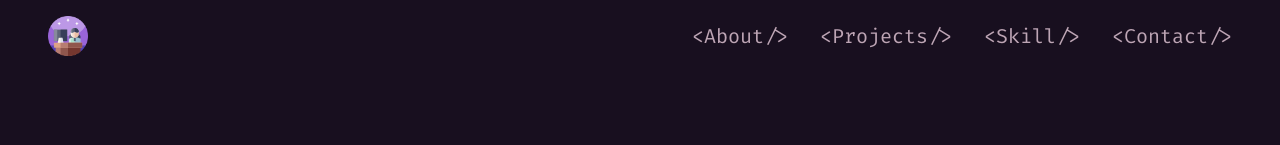
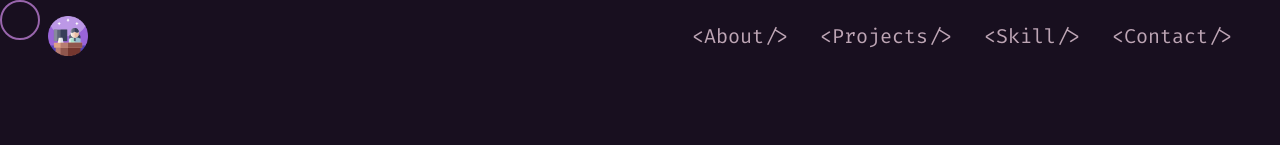
Before and after one commit to oleksaYevtush/myPortfolio, a Next.js app: page / in a window 1280 px wide. Shown: the top 145 px of the page. Built offline with nearby package versions, Linux system fonts and the light colour scheme.

Commit message:
add cursor

```diff
--- a/package.json
+++ b/package.json
@@ -1,5 +1,5 @@
 {
-  "name": "portfolio",
+  "name": "myportfolio",
   "version": "0.1.0",
   "private": true,
   "scripts": {
--- /dev/null
+++ b/src/app/components/Cursor.jsx
@@ -0,0 +1,30 @@
+import React, { useEffect, useRef } from "react";
+import { gsap } from "gsap";
+
+const Cursor = () => {
+  const cursorRef = useRef(null);
+
+  useEffect(() => {
+    const cursor = cursorRef.current;
+
+    document.addEventListener("mousemove", (e) => {
+      gsap.to(cursor, { x: e.clientX, y: e.clientY, duration: 0.2 });
+    });
+
+    const links = document.querySelectorAll("a, button");
+
+    links.forEach((link) => {
+      link.addEventListener("mouseenter", () => {
+        gsap.to(cursor, { scale: 2, backgroundColor: "#784da8" });
+      });
+
+      link.addEventListener("mouseleave", () => {
+        gsap.to(cursor, { scale: 1, backgroundColor: "transparent" });
+      });
+    });
+  }, []);
+
+  return <div ref={cursorRef} className="cursor" />;
+};
+
+export default Cursor;
--- /dev/null
+++ b/src/app/components/useMousePosition.js
@@ -0,0 +1,19 @@
+import { useState, useEffect } from "react";
+
+const useMousePosition = () => {
+  const [mousePosition, setMousePosition] = useState({ x: null, y: null });
+
+  const updateMousePosition = e => {
+    setMousePosition({ x: e.clientX, y: e.clientY });
+  };
+
+  useEffect(() => {
+    window.addEventListener("mousemove", updateMousePosition);
+
+    return () => window.removeEventListener("mousemove", updateMousePosition);
+  }, []);
+
+  return mousePosition;
+};
+
+export default useMousePosition;
--- a/src/app/globals.css
+++ b/src/app/globals.css
@@ -36,3 +36,16 @@ body {
     font-family: 'Title', sans-serif;
   }
 }
+.cursor {
+  position: fixed;
+  width: 40px;
+  height: 40px;
+  background-color: transparent;
+  border: 2px solid #b074cb;
+  border-radius: 50%;
+  pointer-events: none;
+  transform-origin: 50% 50%;
+  mix-blend-mode: difference;
+  z-index: 9999;
+  transition: background-color 0.3s ease, transform 0.3s ease;
+}
--- a/src/app/page.js
+++ b/src/app/page.js
@@ -12,6 +12,7 @@ import { useState, useEffect, useRef } from "react";
 import { projects } from '../data';
 import Card from '../app/components/Card';
 import ScrollToTopButton from './components/ScrollToTopButton';
+import Cursor from "./components/Cursor";
 
 export default function Home({ pageProps }) {
   const container = useRef(null);
@@ -76,6 +77,7 @@ export default function Home({ pageProps }) {
           </>
         )}
         {Loaded && <ScrollToTopButton scrollProgress={scrollYProgress} />}
+        {Loaded && <Cursor />}
       </main>
   );
 }
```
